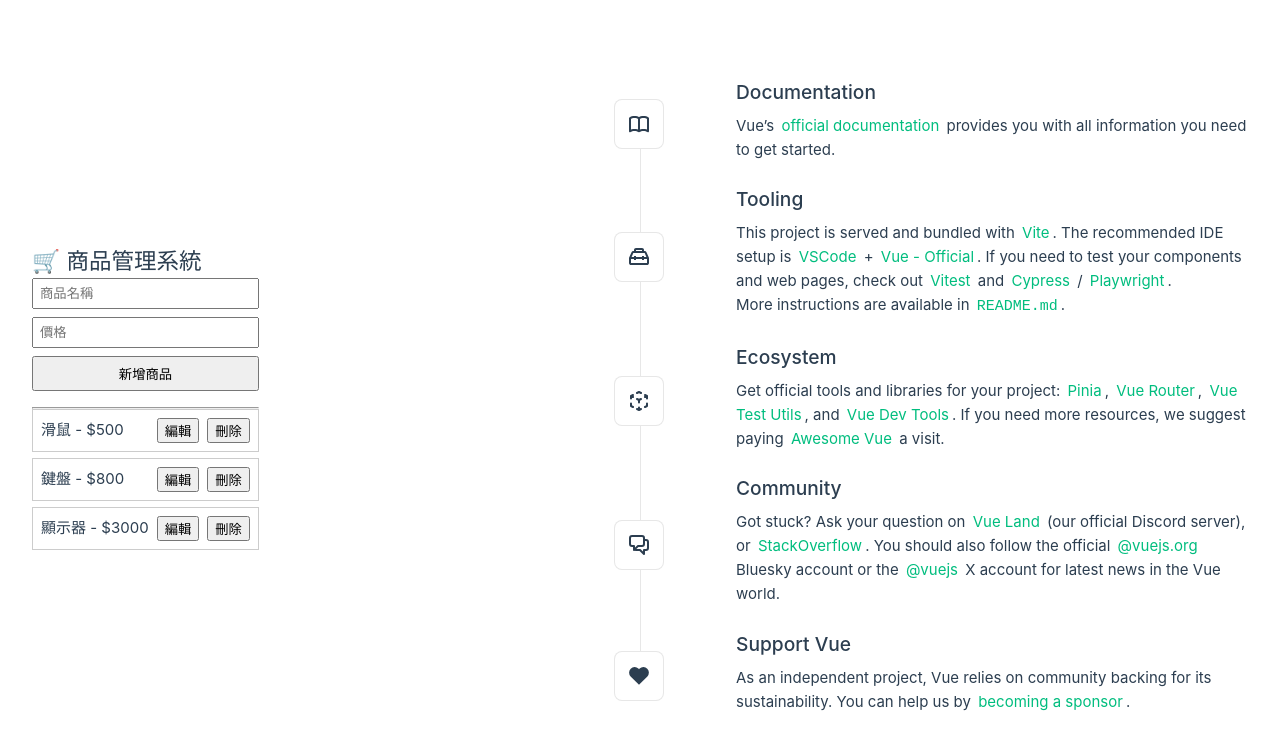
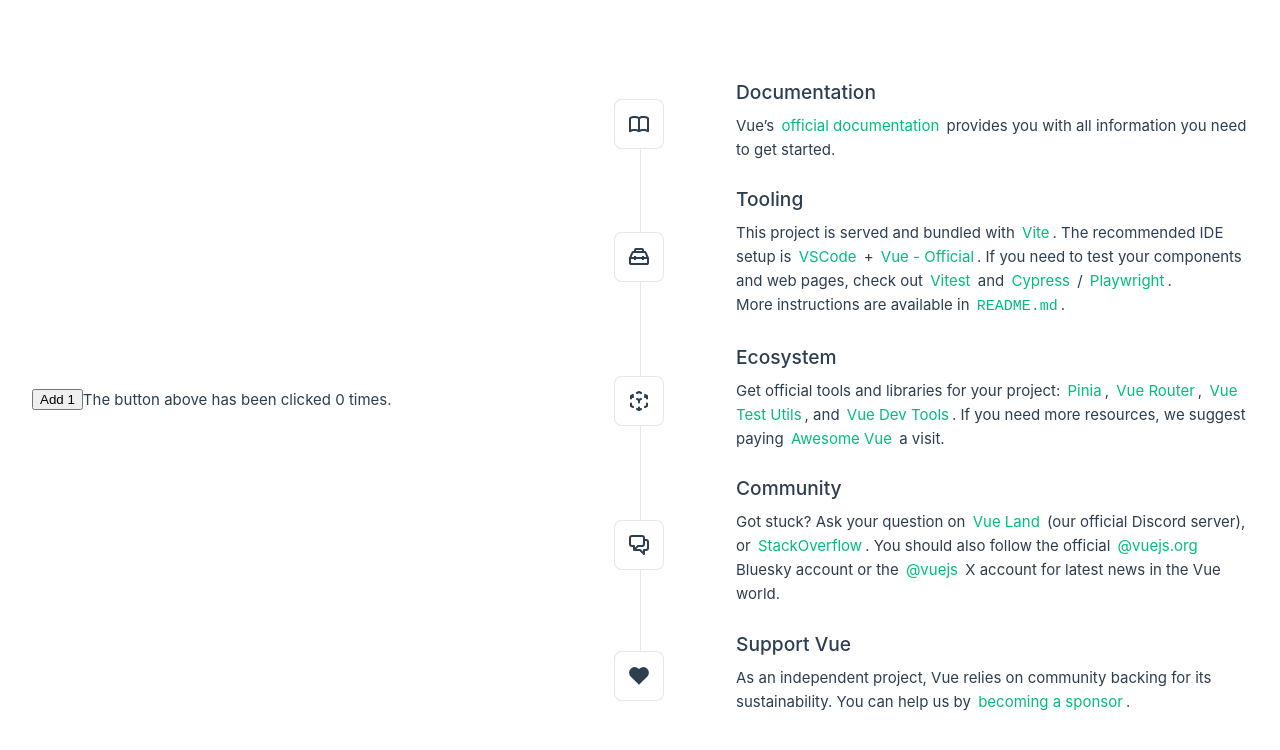
Before and after one commit to Chun5102/testproject, a Vue app: page / in a window 1280 px wide. Shown: the top 750 px of the page. Built offline with nearby package versions, Linux system fonts and the light colour scheme.

Commit message:
VonClick.vue

```diff
--- a/src/App.vue
+++ b/src/App.vue
@@ -18,6 +18,7 @@
 import ProductList from './components/ProductList.vue'
 import ArrayChangeDetection from './components/ArrayChangeDetection.vue'
 import ProductManager from './components/ProductManager.vue'
+import VonClick from './components/VonClick.vue'
 </script>
 
 <template>
@@ -42,7 +43,8 @@
       <!-- <VforObject /> -->
       <!-- <ProductList /> -->
       <!-- <ArrayChangeDetection /> -->
-      <ProductManager />
+      <!-- <ProductManager /> -->
+      <VonClick />
     </div>
   </header>
 
--- /dev/null
+++ b/src/components/VonClick.vue
@@ -0,0 +1,11 @@
+<script setup>
+import { ref } from 'vue'
+const counter = ref(0)
+</script>
+
+<template>
+  <button @click="counter++">Add 1</button>
+  <p>The button above has been clicked {{ counter }} times.</p>
+</template>
+
+<style scoped></style>
```
